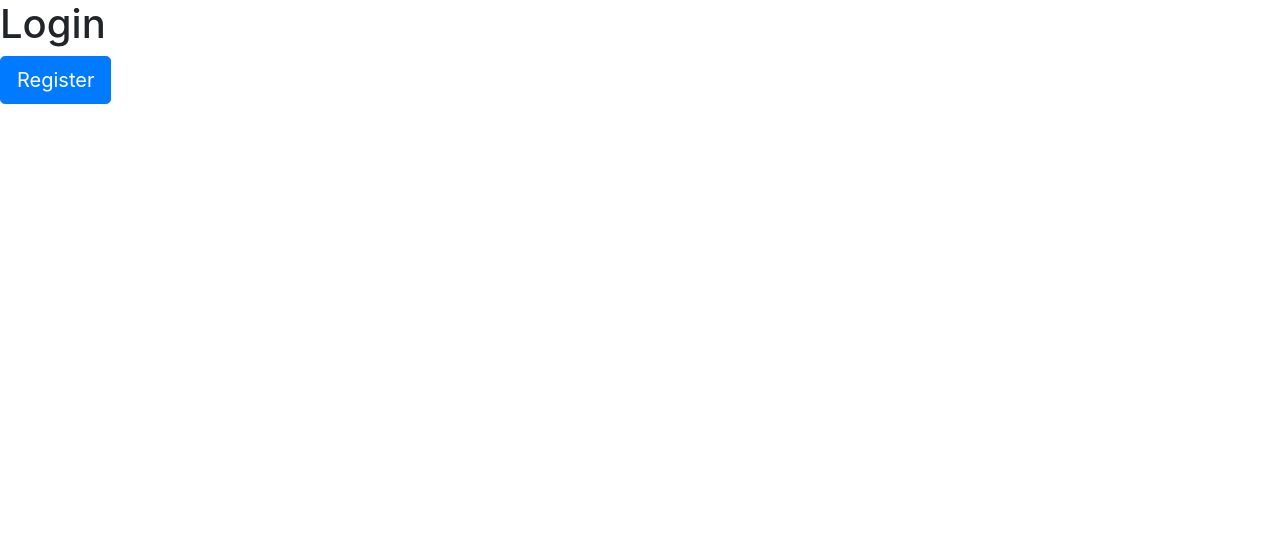
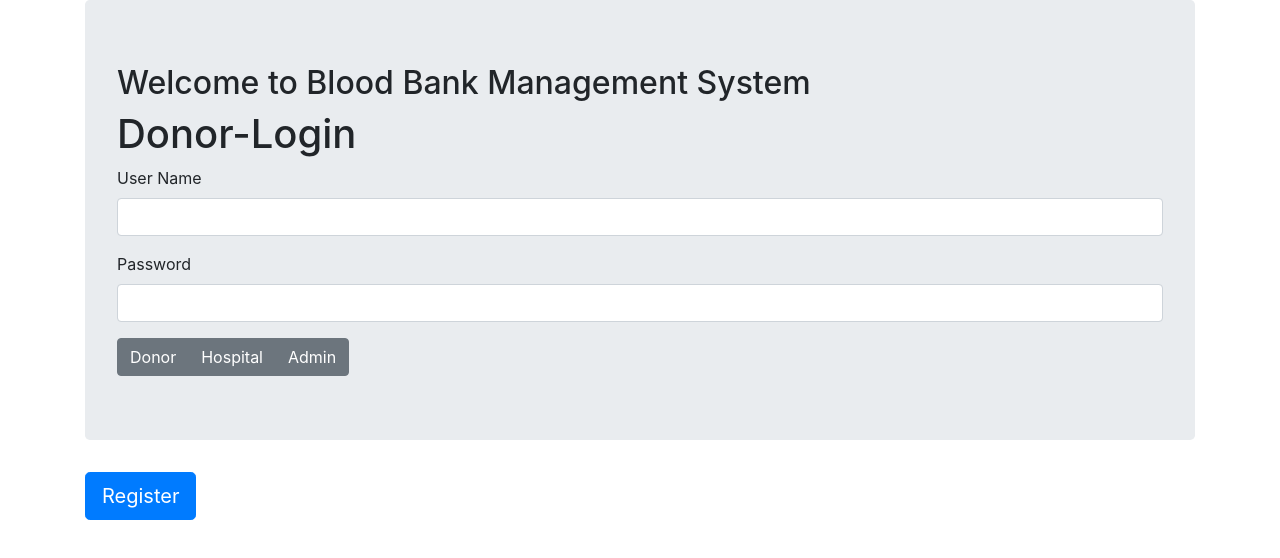
Before and after one commit to Pirathees-180475H/ReactRedux, a React (Create React App) app: page / in a window 1280 px wide. Shown: the top 558 px of the page. Built offline with nearby package versions, Linux system fonts and the light colour scheme.

Commit message:
Log in UI Added

```diff
--- a/src/Pages/Login.js
+++ b/src/Pages/Login.js
@@ -1,13 +1,67 @@
-import React from 'react'
-import { Link, NavLink,useNavigate } from 'react-router-dom'
-import { Button } from 'reactstrap'
+import React, { useState } from 'react'
+import {useNavigate } from 'react-router-dom'
+import { Button ,ButtonGroup,FormGroup,Label,Input} from 'reactstrap'
 
 function Login() {
   let navigate=useNavigate();
 
+  const [userType,setUserType]=useState("Donor");
+  const [userName,setUserName]=useState("");
+  const [password,setPassword]=useState("");
+
+  const changeHandler=(type,event)=>{
+      console.log(type)
+      switch(type){
+        case "userName":{
+          setUserName(event.target.value)
+          break;
+        }
+        case "password":{
+          setPassword(event.target.value)
+          break;
+        }
+      }
+  }
+
   return (
-    <div>
-      <h1>Login</h1>
+    <div className='container'>
+      <div className='jumbotron'>
+        <h2>Welcome to Blood Bank Management System</h2>
+
+          <div>
+            <h1>{userType}-Login</h1>
+            <FormGroup>
+                    <Label for="userName">
+                        User Name
+                    </Label>
+                    <Input  value={userName} onChange={(e)=>changeHandler("userName",e)} />
+
+              </FormGroup>
+
+              <FormGroup>
+                    <Label for="Id">
+                       Password
+                    </Label>
+                    <Input type='password' value={password} onChange={(e)=>changeHandler("password",e)} />
+
+              </FormGroup>
+
+          </div>
+
+
+         <ButtonGroup>
+            <Button onClick={()=>{setUserType("Donor")}}>
+              Donor
+            </Button >
+
+            <Button onClick={()=>{setUserType("Hospital")}}>
+              Hospital
+            </Button>
+            <Button onClick={()=>{setUserType("Admin")}}>
+              Admin
+            </Button>
+          </ButtonGroup>
+      </div>
       <Button color='primary'  size='lg' onClick={()=>navigate("/register")} >Register</Button>
     </div>
   )
```
